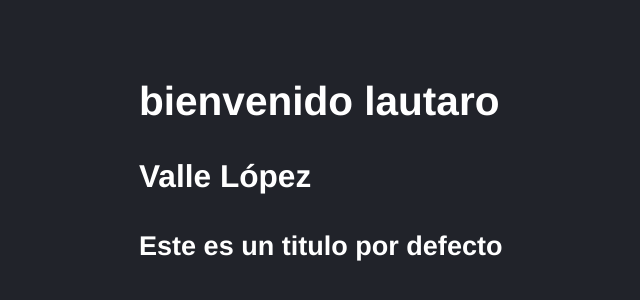
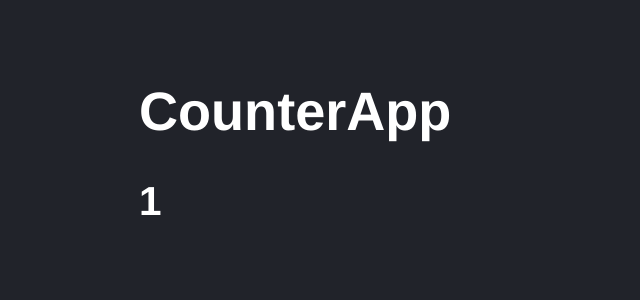
Before and after one commit to lautarovallelopez/ReactPractice, a React (Create React App) app in the folder 01-counter-app-cra/: page / in a window 1280 px wide. Shown: the part 104-404 px from the top of the page, without its empty margins (9-649 px from the left). Built offline with nearby package versions, Linux system fonts and the light colour scheme.

Commit message:
Create Counter component

```diff
--- /dev/null
+++ b/01-counter-app-cra/src/CounterApp.jsx
@@ -0,0 +1,18 @@
+import React from 'react';
+import PropTypes from 'prop-types';
+
+const CounterApp = ({ value }) => {
+    return (
+        <>
+            <h1>CounterApp</h1>
+            <h2> { value } </h2>
+        </>
+    );
+};
+
+CounterApp.propTypes = {
+    value: PropTypes.number.isRequired
+};
+
+
+export default CounterApp;
--- a/01-counter-app-cra/src/index.jsx
+++ b/01-counter-app-cra/src/index.jsx
@@ -1,11 +1,11 @@
 import React from 'react';
 import ReactDOM from 'react-dom/client';
-import FirstApp from './FirstApp';
+import CounterApp from './CounterApp';
 
 import './styles.css';
 
 ReactDOM.createRoot(document.getElementById('root')).render(
     <React.StrictMode>
-        <FirstApp />
+        <CounterApp value={1} />
     </React.StrictMode>
 );
```
